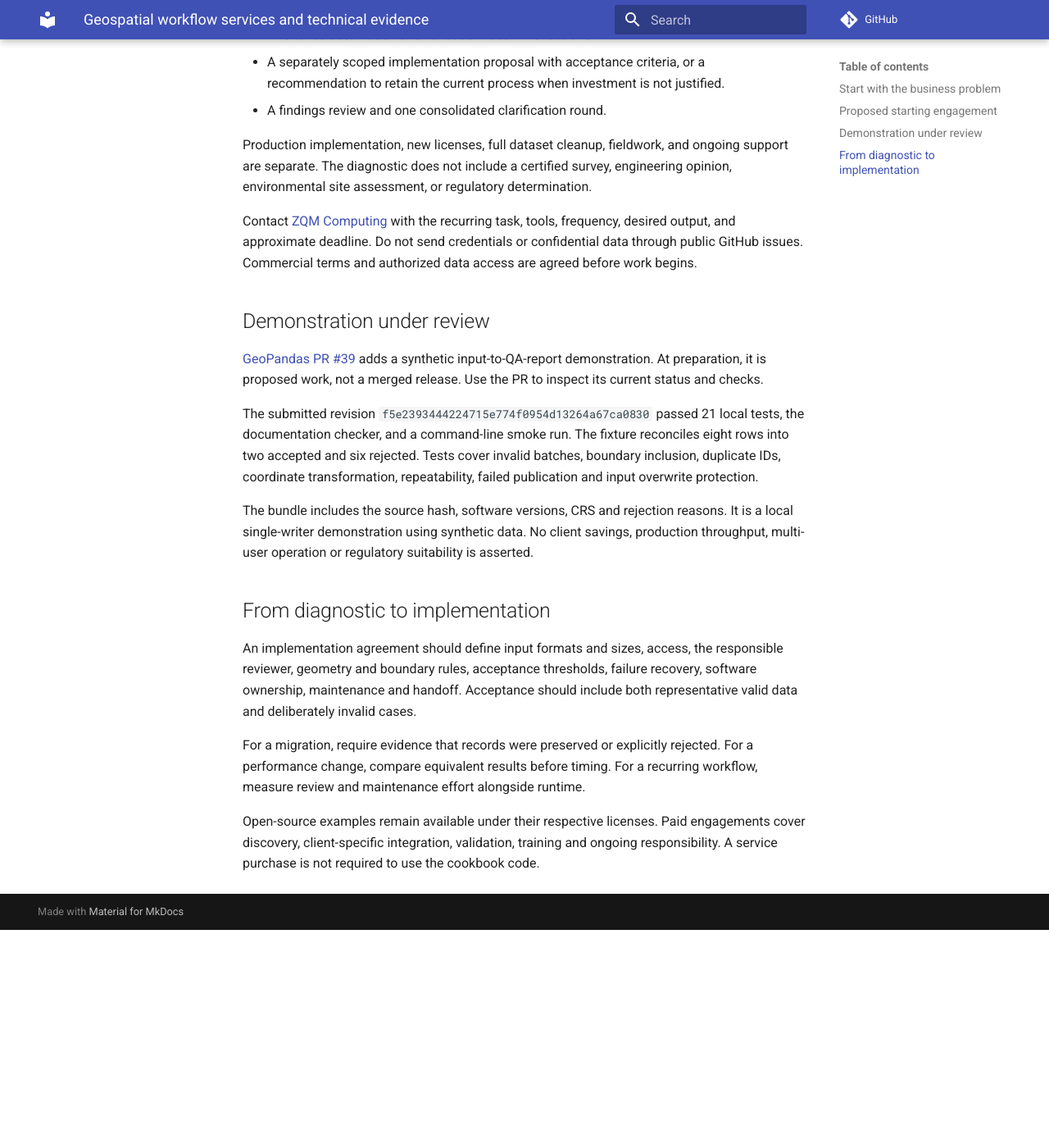
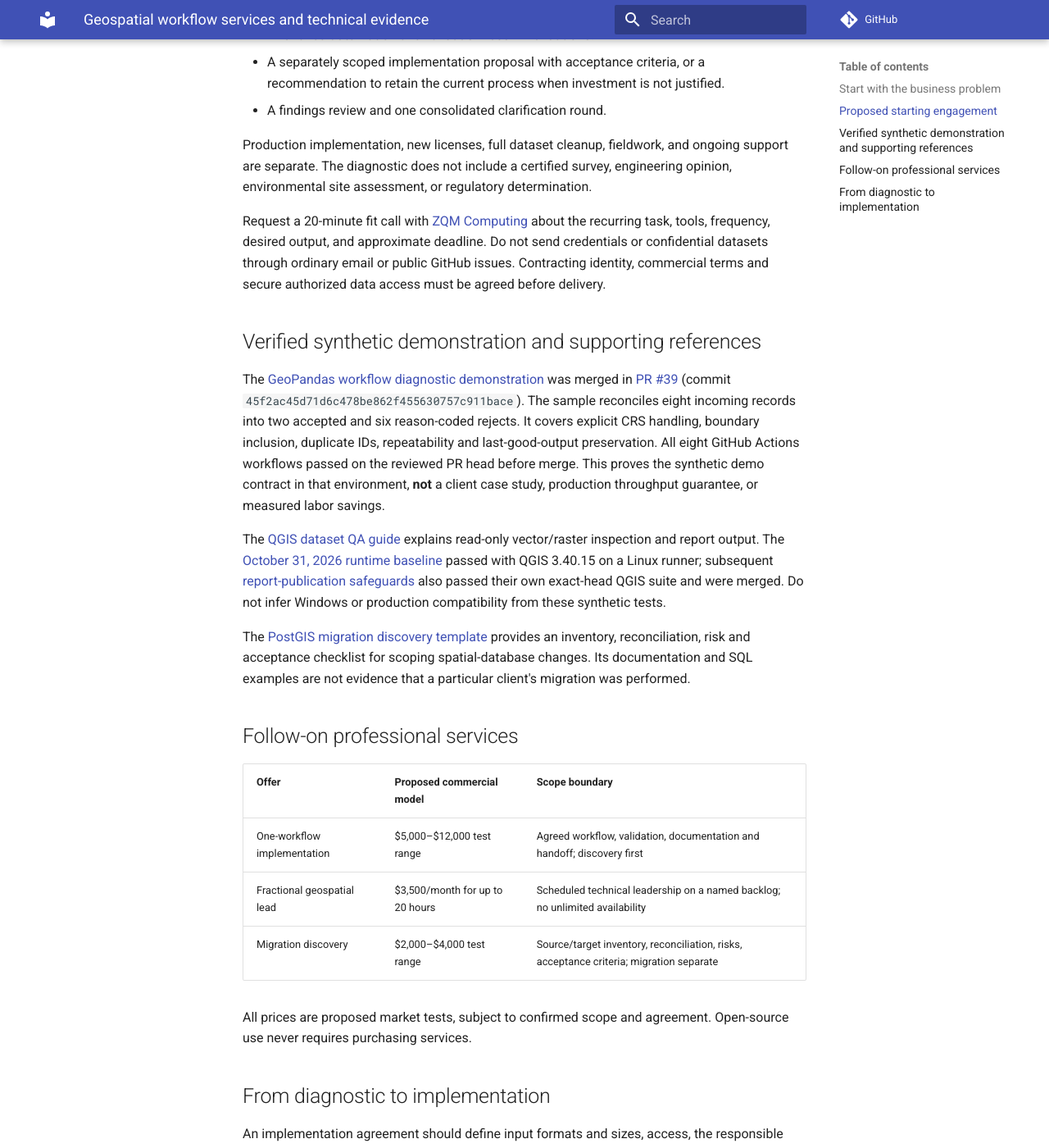
Before and after one commit to ZQM-Computing/geospatial-cookbooks, an MkDocs documentation site: the page built from docs/workflow-services.md, in a window 1280 px wide and 1400 px high, scrolled down 1139 px. Shown: the whole window at 82% size. Built offline with MkDocs 1.6.1 and Material for MkDocs 9.7.7, drawn with Linux system fonts in a browser that asks for light colours; comment, search, counter and statistics services are not loaded; before the commit the page ends 2273 px from its top, so only the background shows below that.

Commit message:
docs: reconcile buyer guide with merged GeoPandas, QGIS and PostGIS evidence

```diff
--- a/docs/workflow-services.md
+++ b/docs/workflow-services.md
@@ -38,26 +38,47 @@ Production implementation, new licenses, full dataset cleanup, fieldwork, and
 ongoing support are separate. The diagnostic does not include a certified survey,
 engineering opinion, environmental site assessment, or regulatory determination.
 
-Contact [ZQM Computing](mailto:zqmcomputing@gmail.com) with the recurring task,
-tools, frequency, desired output, and approximate deadline. Do not send
-credentials or confidential data through public GitHub issues. Commercial
-terms and authorized data access are agreed before work begins.
+Request a 20-minute fit call with [ZQM Computing](mailto:alexzelenski@outlook.com)
+about the recurring task, tools, frequency, desired output, and approximate
+deadline. Do not send credentials or confidential datasets through ordinary
+email or public GitHub issues. Contracting identity, commercial terms and
+secure authorized data access must be agreed before delivery.
 
-## Demonstration under review
+## Verified synthetic demonstration and supporting references
 
-[GeoPandas PR #39](https://github.com/ZQM-Computing/geopandas-cookbook/pull/39)
-adds a synthetic input-to-QA-report demonstration. At preparation, it is proposed
-work, not a merged release. Use the PR to inspect its current status and checks.
+The [GeoPandas workflow diagnostic demonstration](https://github.com/ZQM-Computing/geopandas-cookbook/blob/main/docs/workflow-diagnostic.md)
+was merged in [PR #39](https://github.com/ZQM-Computing/geopandas-cookbook/pull/39)
+(commit `45f2ac45d71d6c478be862f455630757c911bace`).
+The sample reconciles eight incoming records into two accepted and six
+reason-coded rejects. It covers explicit CRS handling, boundary inclusion,
+duplicate IDs, repeatability and last-good-output preservation. All eight
+GitHub Actions workflows passed on the reviewed PR head before merge. This
+proves the synthetic demo contract in that environment, **not** a client
+case study, production throughput guarantee, or measured labor savings.
 
-The submitted revision `f5e2393444224715e774f0954d13264a67ca0830` passed 21 local
-tests, the documentation checker, and a command-line smoke run. The fixture
-reconciles eight rows into two accepted and six rejected. Tests cover invalid
-batches, boundary inclusion, duplicate IDs, coordinate transformation,
-repeatability, failed publication and input overwrite protection.
+The [QGIS dataset QA guide](https://github.com/ZQM-Computing/qgis-resources/blob/main/docs/DATASET_QA.md)
+explains read-only vector/raster inspection and report output. The
+[October 31, 2026 runtime baseline](https://github.com/ZQM-Computing/qgis-resources/actions/runs/41242191186)
+passed with QGIS 3.40.15 on a Linux runner; subsequent
+[report-publication safeguards](https://github.com/ZQM-Computing/qgis-resources/pull/36)
+also passed their own exact-head QGIS suite and were merged. Do not infer
+Windows or production compatibility from these synthetic tests.
 
-The bundle includes the source hash, software versions, CRS and rejection reasons.
-It is a local single-writer demonstration using synthetic data. No client savings,
-production throughput, multi-user operation or regulatory suitability is asserted.
+The [PostGIS migration discovery template](https://github.com/ZQM-Computing/postgis-cookbook/blob/main/docs/migration-discovery.md)
+provides an inventory, reconciliation, risk and acceptance checklist for
+scoping spatial-database changes. Its documentation and SQL examples are
+not evidence that a particular client's migration was performed.
+
+## Follow-on professional services
+
+| Offer | Proposed commercial model | Scope boundary |
+| --- | --- | --- |
+| One-workflow implementation | $5,000–$12,000 test range | Agreed workflow, validation, documentation and handoff; discovery first |
+| Fractional geospatial lead | $3,500/month for up to 20 hours | Scheduled technical leadership on a named backlog; no unlimited availability |
+| Migration discovery | $2,000–$4,000 test range | Source/target inventory, reconciliation, risks, acceptance criteria; migration separate |
+
+All prices are proposed market tests, subject to confirmed scope and agreement.
+Open-source use never requires purchasing services.
 
 ## From diagnostic to implementation
 
```
